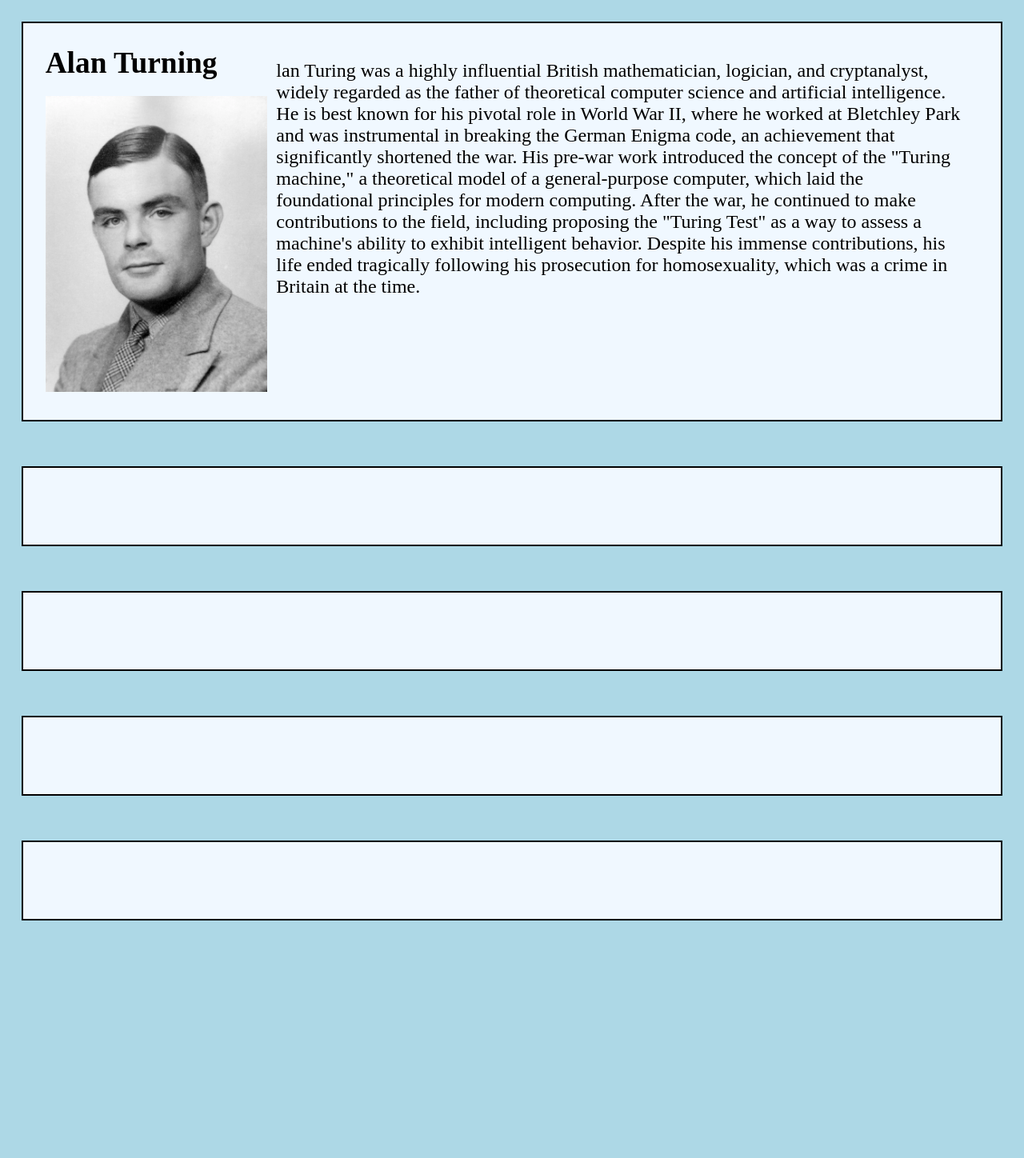
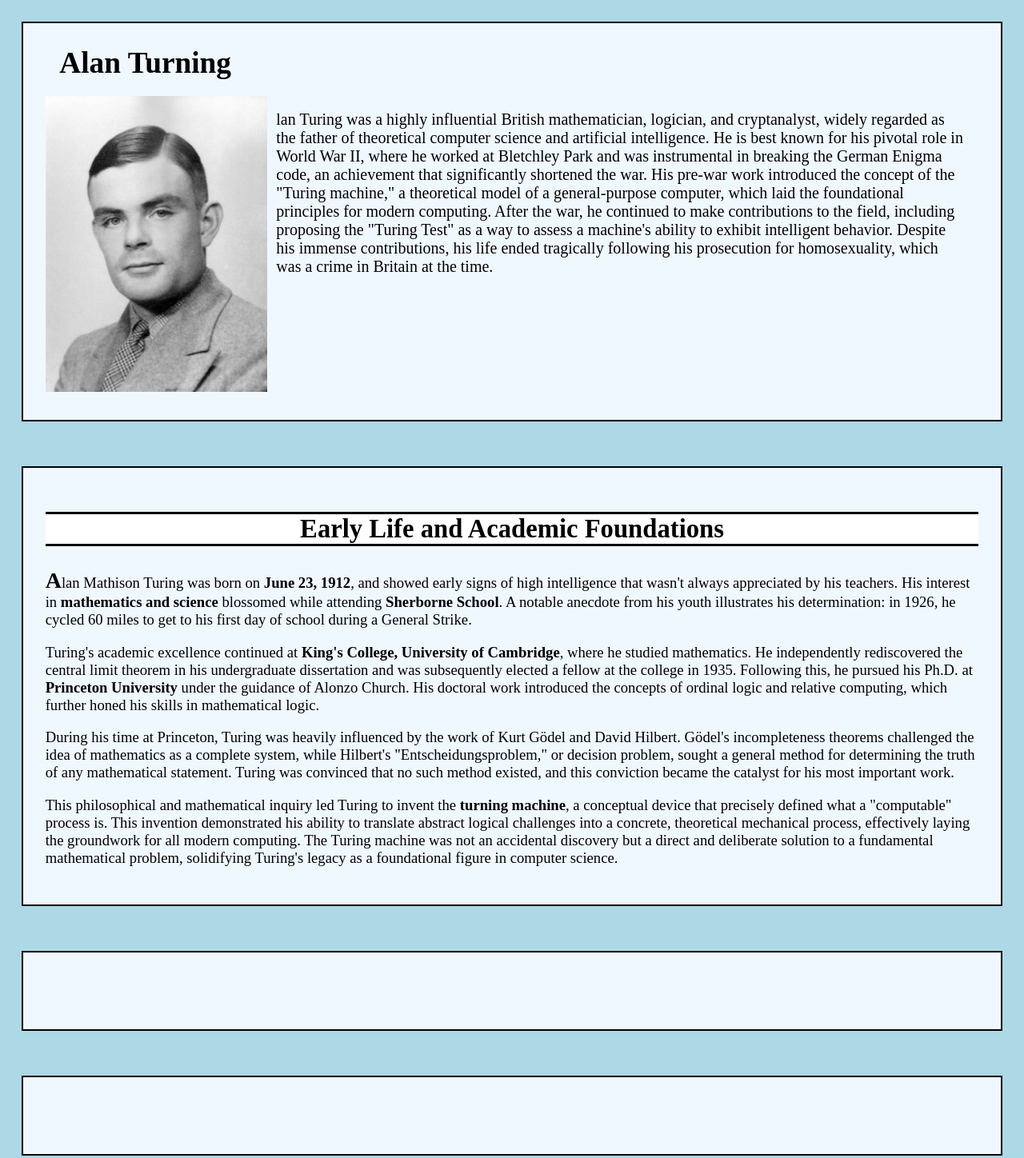
Before and after one commit to MatthewTaormina/tribute-page, a plain HTML site: page index.html in a window 1280 px wide. Shown: the top 1448 px of the page at 80% size. Before the commit the page ends 1177 px from the top, so only its background shows below. Drawn offline with Linux system fonts and the light colour scheme.

Commit message:
Add early life section and enhance CSS styles for Alan Turing tribute page

```diff
--- a/index.html
+++ b/index.html
@@ -28,17 +28,49 @@
     </header>
     <main>
       <section class="bio-section">
-
+        <h2 class="bio-section-heading">Early Life and Academic Foundations</h2>
+        <p>
+          Alan Mathison Turing was born on <strong>June 23, 1912</strong>, and showed early signs
+          of high intelligence that wasn't always appreciated by his teachers.
+          His interest in <strong>mathematics and science</strong> blossomed while attending
+          <strong>Sherborne School</strong>. A notable anecdote from his youth illustrates his
+          determination: in 1926, he cycled 60 miles to get to his first day of
+          school during a General Strike.
+        </p>
+        <p>
+          Turing's academic excellence continued at <strong>King's College, University
+          of Cambridge</strong>, where he studied mathematics. He independently
+          rediscovered the central limit theorem in his undergraduate
+          dissertation and was subsequently elected a fellow at the college in
+          1935. Following this, he pursued his Ph.D. at <strong>Princeton University</strong>
+          under the guidance of Alonzo Church. His doctoral work introduced the
+          concepts of ordinal logic and relative computing, which further honed
+          his skills in mathematical logic.
+        </p>
+        <p>
+          During his time at Princeton, Turing was heavily influenced by the
+          work of Kurt Gödel and David Hilbert. Gödel's incompleteness theorems
+          challenged the idea of mathematics as a complete system, while
+          Hilbert's "Entscheidungsproblem," or decision problem, sought a
+          general method for determining the truth of any mathematical
+          statement. Turing was convinced that no such method existed, and this
+          conviction became the catalyst for his most important work.
+        </p>
+        <p>
+          This philosophical and mathematical inquiry led Turing to invent the
+          <strong> turning machine</strong>, a conceptual device that precisely defined what a
+          "computable" process is. This invention demonstrated his ability to
+          translate abstract logical challenges into a concrete, theoretical
+          mechanical process, effectively laying the groundwork for all modern
+          computing. The Turing machine was not an accidental discovery but a
+          direct and deliberate solution to a fundamental mathematical problem,
+          solidifying Turing's legacy as a foundational figure in computer
+          science.
+        </p>
       </section>
-      <section class="bio-section">
-
-      </section>
-      <section class="bio-section">
-
-      </section>
-      <section class="bio-section">
-
-      </section>
+      <section class="bio-section"></section>
+      <section class="bio-section"></section>
+      <section class="bio-section"></section>
     </main>
     <footer></footer>
   </body>
--- a/style.css
+++ b/style.css
@@ -1,6 +1,6 @@
 :root {
   font-size: 14pt;
-  font-family: 'Times New Roman', Times, serif;
+  font-family: "Times New Roman", Times, serif;
 }
 
 * {
@@ -12,11 +12,11 @@ body {
   padding: 1rem;
 }
 
-.bio-header{
+.bio-header {
   display: grid;
   grid-template-areas:
-  'bio-name bio-summary'
-  'bio-image bio-summary';
+    "bio-name empty"
+    "bio-image bio-summary";
   grid-template-columns: 250px 3fr;
   grid-template-rows: 1fr 400px;
   width: 100%;
@@ -25,18 +25,21 @@ body {
   padding: 1.5rem;
   grid-gap: 20px;
   background-color: aliceblue;
+  font-size: 2.5rem;
 }
 
 .bio-title {
   grid-area: bio-name;
   margin: 0px;
-
+  font-size: 2rem;
+  text-align: center;
+  padding: 0px;
 }
 
 .bio-description {
   grid-area: bio-summary;
   margin: 0px;
-  padding: 1rem;
+  padding: 2rem;
   font-size: 3vh;
 }
 
@@ -51,6 +54,52 @@ body {
   min-height: 100px;
   width: 100%;
   background-color: aliceblue;
-  border: black 2px solid ;
+  border: black 2px solid;
   margin-top: 3rem;
+  padding: 1.5rem;
 }
+
+.bio-section .bio-section-heading {
+  font-size: 1.75rem;
+  text-align: center;
+  background-color: hsl(0, 0%, 100%);
+  border-top-width: 3px;
+  border-width: 3px 0px 3px 0px;
+  border-color: black;
+  border-style: solid;
+}
+
+.bio-section p:first-of-type::first-letter {
+  font-size: 1.5rem;
+  font-weight: bold;
+}
+
+@media (max-width: 1300px) {
+  .bio-description {
+    grid-area: bio-summary;
+    margin: 0px;
+    padding: 1rem;
+    font-size: 2.5vh;
+  }
+}
+
+@media (max-width: 1000px) {
+  .bio-description {
+    grid-area: bio-summary;
+    margin: 0px;
+    padding: 1rem;
+    font-size: 2vh;
+  }
+}
+
+@media (max-width: 800px) {
+  .bio-header{
+    display:flex;
+    flex-direction: column;
+    height: fit-content;
+    align-items: center;
+  }
+  .bio-image{
+    width: 300px;
+  }
+}
```
